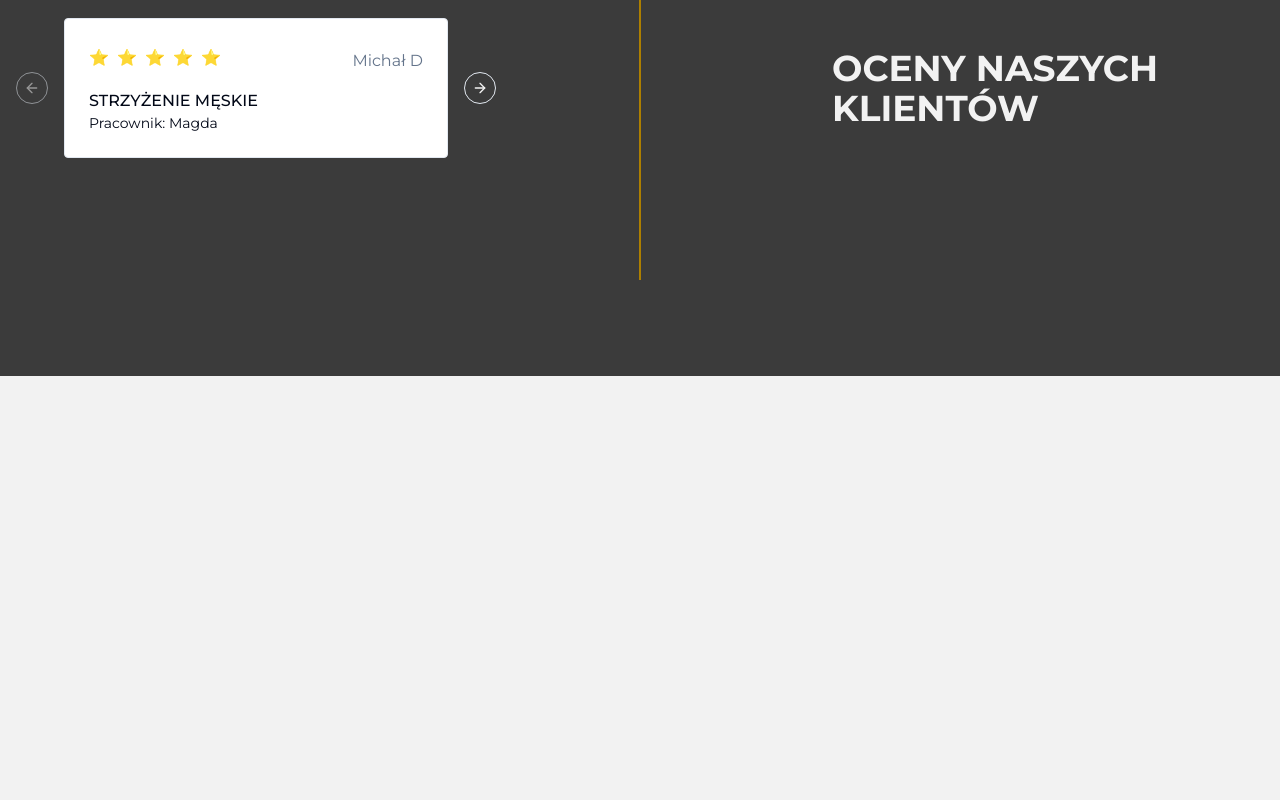
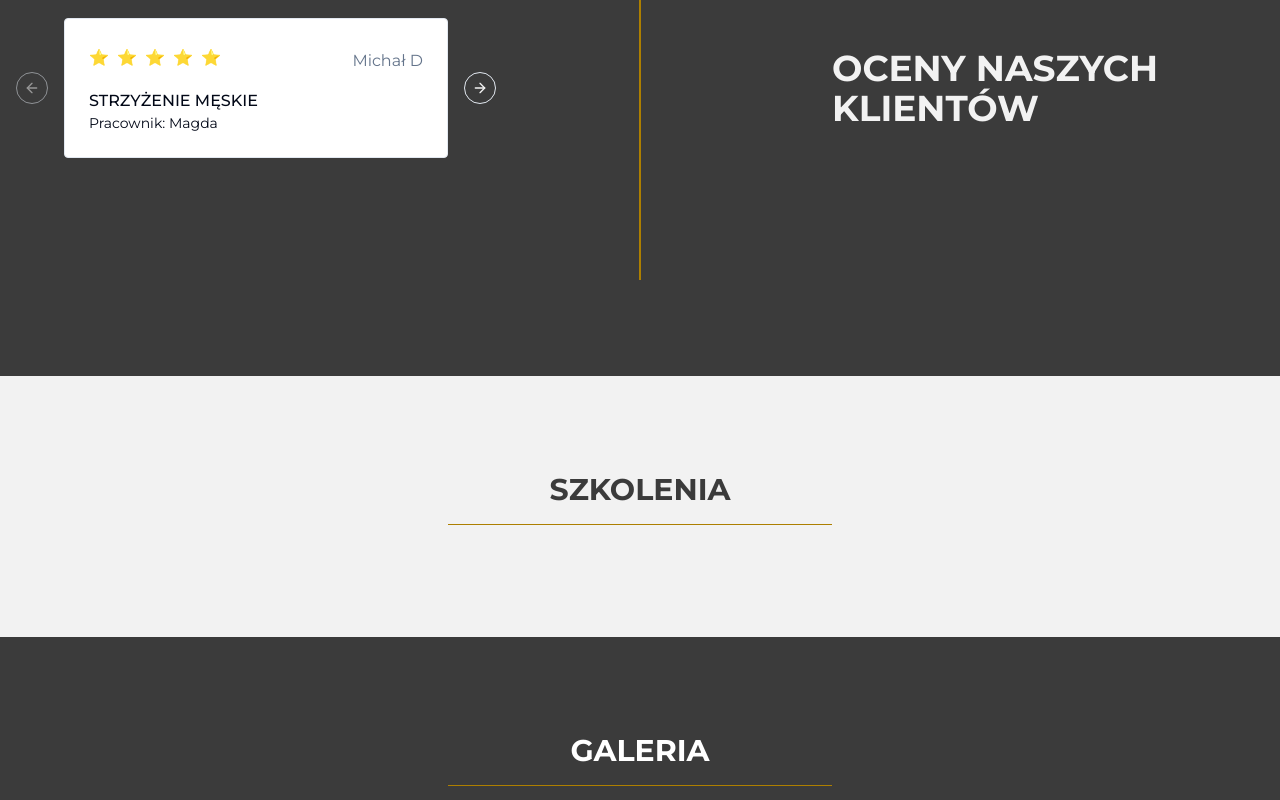
Before and after one commit to NVTMRE/barbershop-brzytwa, a Next.js app: page / in a window 1280 px wide. Shown: the part 3730-4530 px from the top of the page. Before the commit the page ends 4106 px from the top, so only its background shows below. Built offline with nearby package versions, Linux system fonts and the light colour scheme.

Commit message:
get allegro media api

```diff
--- /dev/null
+++ b/src/app/actions.ts
@@ -0,0 +1,25 @@
+const IG_TOKEN = process.env.IG_API_ACCESS_TOKEN
+
+export async function getIGMedia () {
+    try {
+        const mediaIDs = await fetch(`https://graph.instagram.com/me/media?fields=id&access_token=${IG_TOKEN}`)
+            .then(res => res.json())
+            .then(res => res.data.map((item: any) => item.id))
+
+        const data = await Promise.all(mediaIDs.map(async (id: string) => {
+            const response = await fetch(`https://graph.instagram.com/${id}?fields=id,media_url,timestamp&access_token=${IG_TOKEN}`);
+            return response.json();
+        }));
+
+        console.log(data)
+        return ({
+            status: true,
+            data,
+        })
+    } catch (e) {
+        return ({
+            status: false,
+            message: e
+        })
+    }
+}
--- /dev/null
+++ b/src/app/api/getInstagramMedia/route.ts
@@ -0,0 +1,10 @@
+import {getIGMedia} from "@/app/actions";
+import {NextResponse} from "next/server";
+
+export const revalidate = 3600
+
+export async function GET() {
+    const data = await getIGMedia()
+
+    return NextResponse.json(data)
+}
--- a/src/app/page.tsx
+++ b/src/app/page.tsx
@@ -6,6 +6,7 @@ import ServiceDialog from "@/components/service-dialog";
 import {Employees} from "@/module/employees";
 import {RatesView} from "@/components/rates-view";
 import EmployeeView from "@/components/employee-view";
+
 
 export default function Home() {
   return (
@@ -90,21 +91,20 @@ export default function Home() {
                   <p className={'text-4xl font-bold m-0'}>OCENY NASZYCH KLIENTÓW</p>
               </div>
           </div>
-          {/*<div id="Training"*/}
-          {/*    className={'h-max py-24 bg-background flex flex-col gap-4 items-center text-foreground'}>*/}
-          {/*    <p className={'text-3xl font-bold m-0'}>SZKOLENIA</p>*/}
-          {/*    <span className={'bg-primary h-[1px] w-96'}><br/></span>*/}
-          {/*    <div>*/}
+          <div id="Training"
+              className={'h-max py-24 bg-background flex flex-col gap-4 items-center text-foreground'}>
+              <p className={'text-3xl font-bold m-0'}>SZKOLENIA</p>
+              <span className={'bg-primary h-[1px] w-96'}><br/></span>
+              <div>
+              </div>
+          </div>
+          <div id={'Gallery'} className={'h-max py-24 bg-foreground flex flex-col gap-4 items-center text-white'}>
+              <p className={'text-3xl font-bold m-0'}>GALERIA</p>
+              <span className={'bg-primary h-[1px] w-96'}><br/></span>
+              <div>
 
-          {/*    </div>*/}
-          {/*</div>*/}
-          {/*<div id={'Gallery'} className={'h-max py-24 bg-foreground flex flex-col gap-4 items-center text-white'}>*/}
-          {/*    <p className={'text-3xl font-bold m-0'}>GALERIA</p>*/}
-          {/*    <span className={'bg-primary h-[1px] w-96'}><br/></span>*/}
-          {/*    <div>*/}
-
-          {/*    </div>*/}
-          {/*</div>*/}
+              </div>
+          </div>
       </>
   )
 }
```
